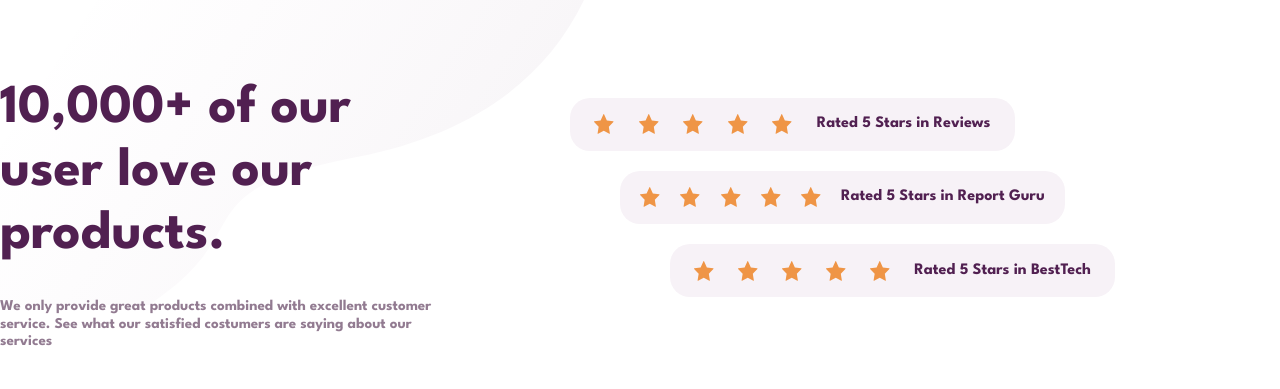
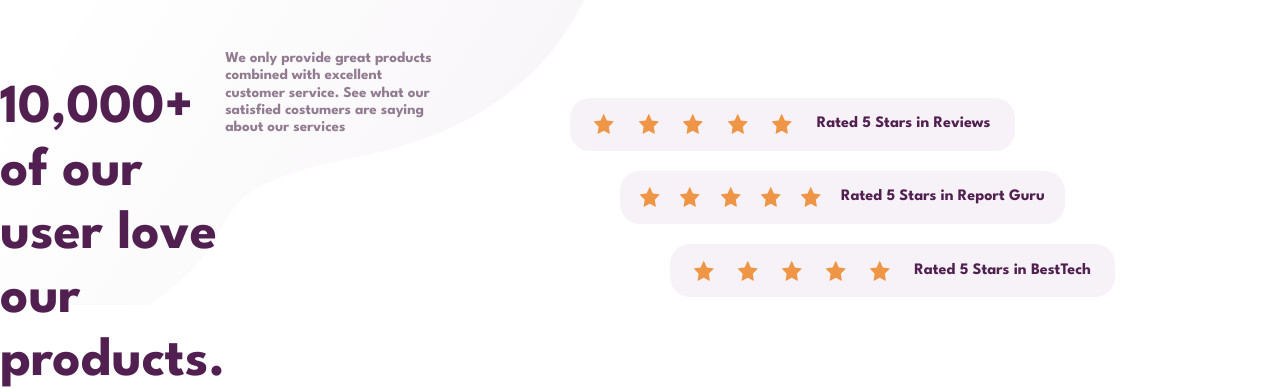
Before and after one commit to nuriarivasbotello/flexbox-2-reponsive, a website built with Vite: page src/index.html in a window 1280 px wide. Shown: the top 389 px of the page. Built offline with nearby package versions, Linux system fonts and the light colour scheme; some packages are replaced by stand-ins of ours.

Commit message:
correccion

```diff
--- a/src/css/styles.css
+++ b/src/css/styles.css
@@ -43,15 +43,13 @@ body {
 @media screen and (min-width: 768px) {
   .header {
     width: 1110px;
-    display: flex;
     flex-direction: row;
   }
 }
 .first {
-  display: column;
+  display: flex;
   width: 445px;
   height: 245px;
-  flex-direction: row;
   justify-content: space-between;
 }
 .title {
```
